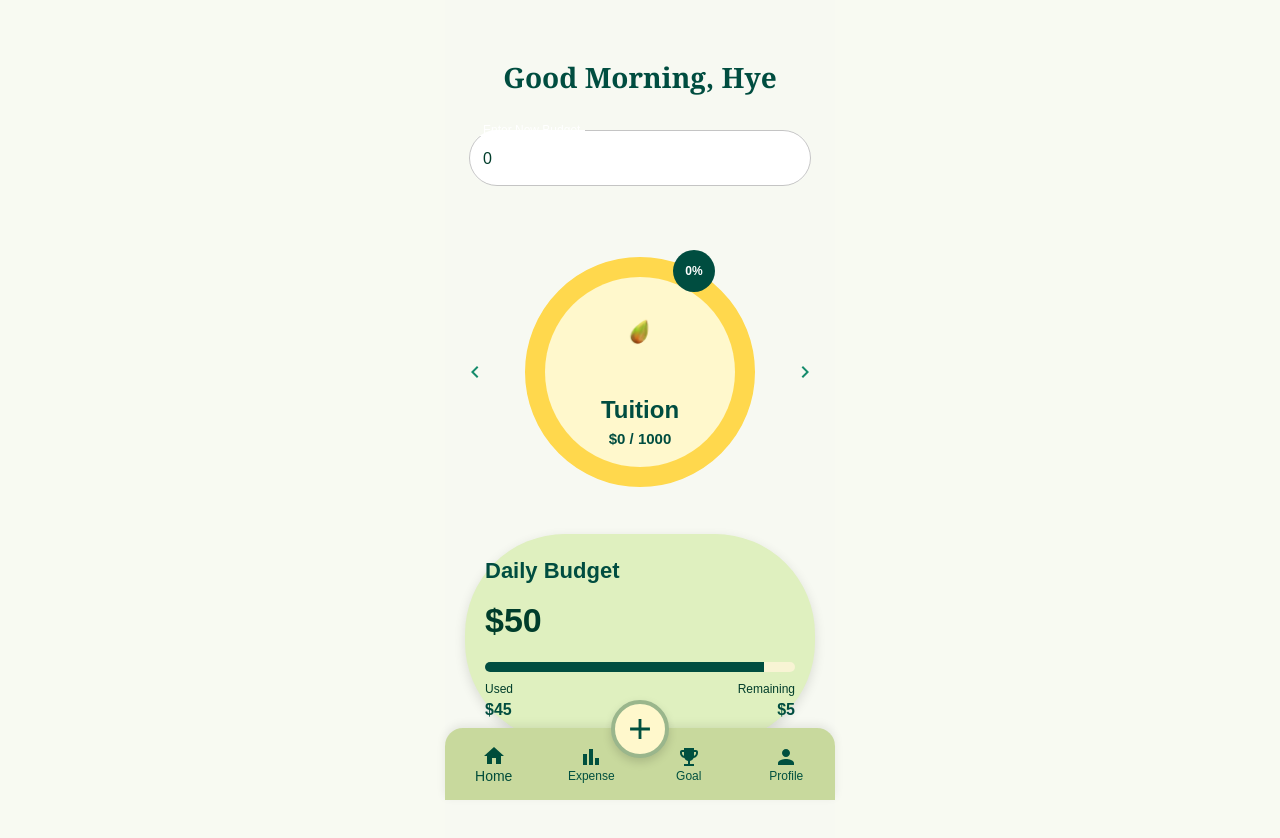
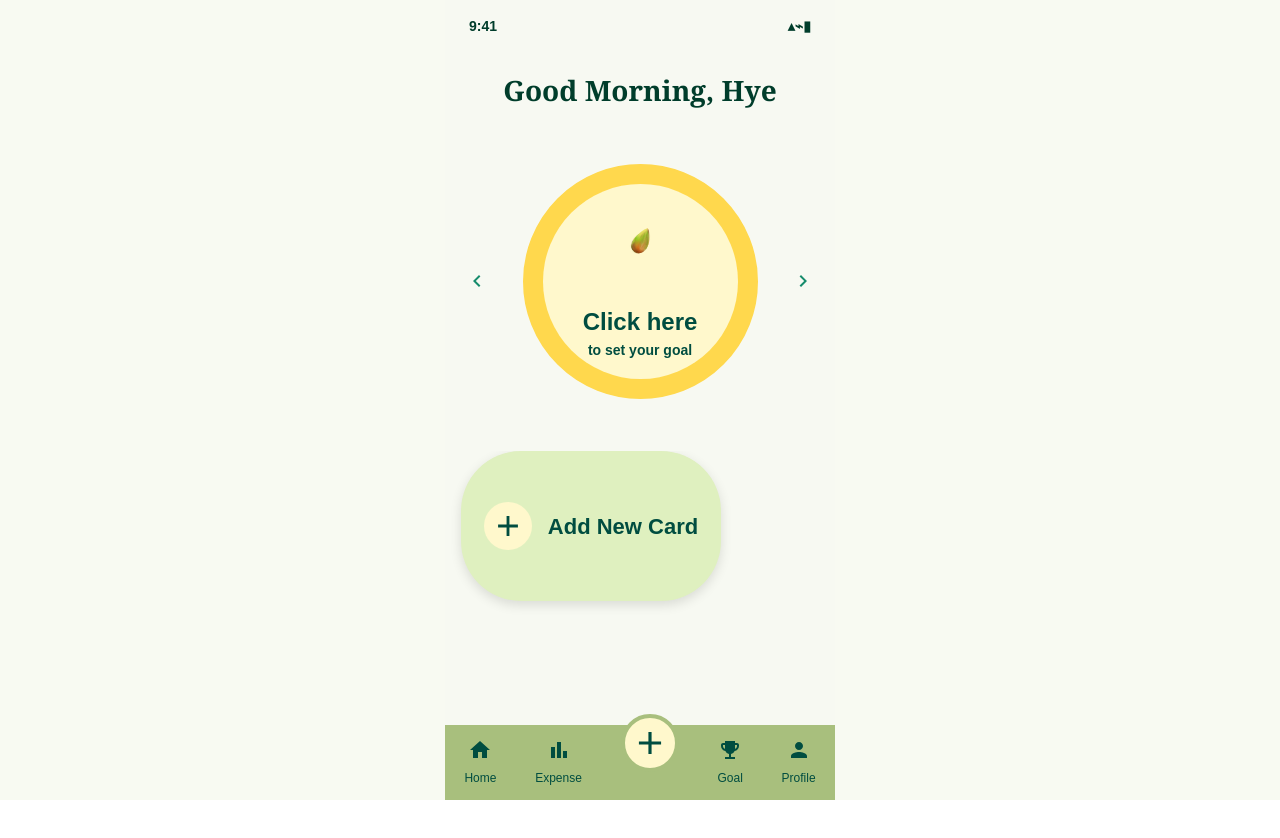
Before and after one commit to G4-Expense-Tracker/4G-Expense-Tracker, a React (Vite) app in the folder canopy-FRONTEND/: page /dashboard in a window 1280 px wide. After the commit the page ends 800 px from the top, so only its background shows below. Built offline with nearby package versions, Linux system fonts and the light colour scheme.

Commit message:
Fixing the dashboard component dashboard dots task budget

```diff
--- a/canopy-FRONTEND/src/components/pages/dashboard/DashboardPage.jsx
+++ b/canopy-FRONTEND/src/components/pages/dashboard/DashboardPage.jsx
@@ -1,90 +1,130 @@
+// Import useState for changing pages/slides
 import { useState } from "react";
 
+// Import navigation between pages
+import { useNavigate } from "react-router-dom";
+
+// Import Material UI components
 import {
   Box,
   Typography,
   CircularProgress,
-  TextField,
   IconButton,
   LinearProgress,
+  Button,
 } from "@mui/material";
 
+// Import icons
+import HomeIcon from "@mui/icons-material/Home";
+import BarChartIcon from "@mui/icons-material/BarChart";
+import EmojiEventsIcon from "@mui/icons-material/EmojiEvents";
+import PersonIcon from "@mui/icons-material/Person";
+import AddIcon from "@mui/icons-material/Add";
 import ChevronLeftIcon from "@mui/icons-material/ChevronLeft";
 import ChevronRightIcon from "@mui/icons-material/ChevronRight";
+import LocalCafeIcon from "@mui/icons-material/LocalCafe";
 
-import FooterNav from "../../Footer/FooterNav";
-
+// Import plant images
 import seed1 from "../dashboard/plants/seed1.png";
 import phase1 from "../dashboard/plants/phase1.png";
 import phase2 from "../dashboard/plants/phase2.png";
 import phase3 from "../dashboard/plants/phase3.png";
 import phase4 from "../dashboard/plants/phase4.png";
 
+// Main dashboard component
 export default function DashboardPage() {
-  const [goals, setGoals] = useState([
+
+  // This allows page navigation
+  const navigate = useNavigate();
+
+  // Array for all dashboard goal cards
+  const goals = [
+
+    // First empty goal
     {
-      title: "Tuition",
-      savedAmount: 0,
-      targetAmount: 1000,
+      title: "Click here",
+      subtitle: "to set your goal",
+      savedAmount: null,
+      targetAmount: null,
     },
+
+    // Second goal
     {
       title: "Nike Shoe",
       savedAmount: 50,
       targetAmount: 130,
     },
+
+    // Third goal
     {
       title: "Airpods",
       savedAmount: 150,
       targetAmount: 250,
     },
+
+    // Fourth goal
     {
       title: "Korea",
       savedAmount: 1500,
       targetAmount: 1800,
     },
-  ]);
+  ];
 
+  // Keeps track of current card index
   const [currentIndex, setCurrentIndex] = useState(0);
 
+  // Current selected card
   const current = goals[currentIndex];
 
+  // Automatically calculate progress percentage
   const progress =
-    current.targetAmount > 0
-      ? Math.min((current.savedAmount / current.targetAmount) * 100, 100)
+    current.targetAmount && current.savedAmount !== null
+      ? Math.min(
+          (current.savedAmount / current.targetAmount) * 100,
+          100
+        )
       : 0;
 
+  // Change plant image depending on progress
   function getPlantImage() {
+
+    // Show seed image
     if (progress === 0) return seed1;
+
+    // Show first growth image
     if (progress < 40) return phase1;
+
+    // Show second growth image
     if (progress < 60) return phase2;
+
+    // Show third growth image
     if (progress < 85) return phase3;
+
+    // Show final tree image
     return phase4;
   }
 
-  function handleBudgetChange(event) {
-    const newAmount = Number(event.target.value);
-
-    setGoals((prevGoals) =>
-      prevGoals.map((goal, index) =>
-        index === currentIndex
-          ? {
-              ...goal,
-              savedAmount: newAmount,
-            }
-          : goal
-      )
+  // Go to next goal card
+  function nextGoal() {
+    setCurrentIndex(
+      (prev) => (prev + 1) % goals.length
     );
   }
 
-  function nextGoal() {
-    setCurrentIndex((prev) => (prev + 1) % goals.length);
+  // Go to previous goal card
+  function previousGoal() {
+    setCurrentIndex(
+      (prev) =>
+        prev === 0
+          ? goals.length - 1
+          : prev - 1
+    );
   }
 
-  function previousGoal() {
-    setCurrentIndex((prev) => (prev === 0 ? goals.length - 1 : prev - 1));
-  }
+  // Main page UI
+  return (
 
-  return (
+    // Whole page container
     <Box
       sx={{
         width: "100%",
@@ -97,36 +137,52 @@ export default function DashboardPage() {
         pb: 12,
       }}
     >
+
+      {/* Top status bar */}
+      <Box
+        sx={{
+          display: "flex",
+          justifyContent: "space-between",
+          px: 3,
+          pt: 2,
+        }}
+      >
+
+        {/* Time */}
+        <Typography
+          sx={{
+            fontSize: 14,
+            fontWeight: 700,
+          }}
+        >
+          9:41
+        </Typography>
+
+        {/* Fake signal icons */}
+        <Typography
+          sx={{
+            fontSize: 14,
+            fontWeight: 700,
+          }}
+        >
+          ▴⌁▮
+        </Typography>
+      </Box>
+
+      {/* Greeting text */}
       <Typography
         sx={{
           textAlign: "center",
-          pt: 7,
+          mt: 4,
           fontSize: 28,
           fontWeight: 700,
-          color: "#004D40",
           fontFamily: "Georgia, serif",
         }}
       >
         Good Morning, Hye
       </Typography>
 
-      <Box sx={{ px: 3, mt: 4 }}>
-        <TextField
-          fullWidth
-          type="number"
-          label="Enter New Budget"
-          value={current.savedAmount}
-          onChange={handleBudgetChange}
-          sx={{
-            bgcolor: "white",
-            borderRadius: 3,
-            "& .MuiOutlinedInput-root": {
-              borderRadius: 3,
-            },
-          }}
-        />
-      </Box>
-
+      {/* Circle progress section */}
       <Box
         sx={{
           mt: 5,
@@ -136,17 +192,20 @@ export default function DashboardPage() {
           alignItems: "center",
         }}
       >
+
+        {/* Left arrow button */}
         <IconButton
           onClick={previousGoal}
           sx={{
             position: "absolute",
-            left: 10,
+            left: 12,
             color: "#168C6C",
           }}
         >
           <ChevronLeftIcon />
         </IconButton>
 
+        {/* Circle wrapper */}
         <Box
           sx={{
             position: "relative",
@@ -157,10 +216,12 @@ export default function DashboardPage() {
             alignItems: "center",
           }}
         >
+
+          {/* Yellow background circle */}
           <CircularProgress
             variant="determinate"
             value={100}
-            size={230}
+            size={235}
             thickness={4.5}
             sx={{
               color: "#FFD84D",
@@ -168,10 +229,11 @@ export default function DashboardPage() {
             }}
           />
 
+          {/* Green automatic progress */}
           <CircularProgress
             variant="determinate"
             value={progress}
-            size={230}
+            size={235}
             thickness={4.5}
             sx={{
               color: "#004D40",
@@ -180,11 +242,15 @@ export default function DashboardPage() {
             }}
           />
 
+          {/* Show percent only if goal exists */}
+          {current.targetAmount && (
+
+            // Percent bubble
             <Box
               sx={{
                 position: "absolute",
-              top: 8,
-              right: 55,
+                top: 10,
+                right: 50,
                 width: 42,
                 height: 42,
                 borderRadius: "50%",
@@ -198,13 +264,16 @@ export default function DashboardPage() {
                 zIndex: 2,
               }}
             >
+              {/* Rounded percent */}
               {Math.round(progress)}%
             </Box>
+          )}
 
+          {/* Inside circle */}
           <Box
             sx={{
-              width: 190,
-              height: 190,
+              width: 195,
+              height: 195,
               borderRadius: "50%",
               bgcolor: "#FFF8CC",
               display: "flex",
@@ -215,24 +284,51 @@ export default function DashboardPage() {
               zIndex: 1,
             }}
           >
+
+            {/* Plant image */}
             <Box
               component="img"
               src={getPlantImage()}
               alt="plant"
               sx={{
-                width: 90,
-                height: 90,
+
+                // Plant size
+                width: 95,
+                height: 95,
+
+                // Keep image ratio
                 objectFit: "contain",
-                animation: "swing 2.5s ease-in-out infinite",
-                transformOrigin: "bottom center",
+
+                // Swing animation
+                animation:
+                  "swing 2.5s ease-in-out infinite",
+
+                // Rotate from bottom
+                transformOrigin:
+                  "bottom center",
+
+                // Animation keyframes
                 "@keyframes swing": {
-                  "0%": { transform: "rotate(-4deg)" },
-                  "50%": { transform: "rotate(4deg)" },
-                  "100%": { transform: "rotate(-4deg)" },
+
+                  // Left swing
+                  "0%": {
+                    transform: "rotate(-4deg)",
+                  },
+
+                  // Right swing
+                  "50%": {
+                    transform: "rotate(4deg)",
+                  },
+
+                  // Back left
+                  "100%": {
+                    transform: "rotate(-4deg)",
+                  },
                 },
               }}
             />
 
+            {/* Goal title */}
             <Typography
               sx={{
                 mt: 1,
@@ -244,23 +340,27 @@ export default function DashboardPage() {
               {current.title}
             </Typography>
 
+            {/* Goal amount text */}
             <Typography
               sx={{
-                fontSize: 15,
+                fontSize: 14,
                 fontWeight: 700,
                 color: "#004D40",
               }}
             >
-              ${current.savedAmount} / {current.targetAmount}
+              {current.targetAmount
+                ? `$${current.savedAmount} / ${current.targetAmount}`
+                : current.subtitle}
             </Typography>
           </Box>
         </Box>
 
+        {/* Right arrow */}
         <IconButton
           onClick={nextGoal}
           sx={{
             position: "absolute",
-            right: 10,
+            right: 12,
             color: "#168C6C",
           }}
         >
@@ -268,56 +368,180 @@ export default function DashboardPage() {
         </IconButton>
       </Box>
 
+      {/* Cards row */}
       <Box
         sx={{
-          mx: 2.5,
-          mt: 4,
-          p: 2.5,
-          borderRadius: 5,
-          bgcolor: "#DFF0BF",
-          boxShadow: "0px 4px 12px rgba(0,0,0,0.12)",
+          mt: 5,
+          display: "flex",
+          gap: 2,
+          overflowX: "auto",
+          px: 2,
+          pb: 2,
+
+          // Hide scrollbar
+          "&::-webkit-scrollbar": {
+            display: "none",
+          },
         }}
       >
-        <Typography sx={{ color: "#004D40", fontWeight: 700, fontSize: 22 }}>
-          Daily Budget
+
+        {/* Add new card */}
+        <Box
+          sx={{
+            minWidth: 260,
+            height: 150,
+            borderRadius: 3,
+            bgcolor: "#DFF0BF",
+            boxShadow:
+              "0px 4px 12px rgba(0,0,0,0.12)",
+            display: "flex",
+            alignItems: "center",
+            justifyContent: "center",
+            gap: 2,
+          }}
+        >
+
+          {/* Add button */}
+          <Button
+            onClick={() => navigate("/goal")}
+            sx={{
+              width: 48,
+              height: 48,
+              minWidth: 48,
+              borderRadius: "50%",
+              bgcolor: "#FFF8CC",
+              color: "#004D40",
+            }}
+          >
+            <AddIcon sx={{ fontSize: 34 }} />
+          </Button>
+
+          {/* Card text */}
+          <Typography
+            sx={{
+              fontSize: 22,
+              fontWeight: 700,
+              color: "#004D40",
+            }}
+          >
+            Add New Card
           </Typography>
+        </Box>
+      </Box>
 
-        <Typography sx={{ fontWeight: 800, fontSize: 34, mt: 1 }}>
-          $50
-        </Typography>
+      {/* Bottom navigation */}
+      <Box
+        sx={{
+          width: "100%",
+          maxWidth: 390,
+          height: 75,
+          bgcolor: "#A8BF7D",
+          position: "fixed",
+          bottom: 0,
+          left: "50%",
+          transform: "translateX(-50%)",
+          display: "flex",
+          justifyContent: "space-around",
+          alignItems: "center",
+          zIndex: 10,
+        }}
+      >
 
-        <LinearProgress
-          variant="determinate"
-          value={90}
+        {/* Home button */}
+        <Box
+          onClick={() => navigate("/main")}
+          sx={{ textAlign: "center" }}
+        >
+          <HomeIcon sx={{ color: "#004D40" }} />
+
+          <Typography
             sx={{
-            mt: 2,
-            height: 10,
-            borderRadius: 10,
-            bgcolor: "#F8F4D4",
-            "& .MuiLinearProgress-bar": {
-              bgcolor: "#004D40",
-            },
+              fontSize: 12,
+              color: "#004D40",
             }}
-        />
-
-        <Box sx={{ display: "flex", justifyContent: "space-between", mt: 1 }}>
-          <Box>
-            <Typography sx={{ fontSize: 12 }}>Used</Typography>
-            <Typography sx={{ fontWeight: 700, color: "#004D40" }}>
-              $45
+          >
+            Home
           </Typography>
         </Box>
 
-          <Box sx={{ textAlign: "right" }}>
-            <Typography sx={{ fontSize: 12 }}>Remaining</Typography>
-            <Typography sx={{ fontWeight: 700, color: "#004D40" }}>
-              $5
+        {/* Expense button */}
+        <Box
+          onClick={() => navigate("/expense")}
+          sx={{ textAlign: "center" }}
+        >
+          <BarChartIcon sx={{ color: "#004D40" }} />
+
+          <Typography
+            sx={{
+              fontSize: 12,
+              color: "#004D40",
+            }}
+          >
+            Expense
+          </Typography>
+        </Box>
+
+        {/* Middle add button */}
+        <Box
+          onClick={() => navigate("/goal")}
+          sx={{
+            width: 58,
+            height: 58,
+            borderRadius: "50%",
+            bgcolor: "#FFF8CC",
+            border: "4px solid #A8BF7D",
+            display: "flex",
+            justifyContent: "center",
+            alignItems: "center",
+            mt: -5,
+          }}
+        >
+          <AddIcon
+            sx={{
+              fontSize: 38,
+              color: "#004D40",
+            }}
+          />
+        </Box>
+
+        {/* Goal button */}
+        <Box
+          onClick={() => navigate("/goal")}
+          sx={{ textAlign: "center" }}
+        >
+          <EmojiEventsIcon
+            sx={{ color: "#004D40" }}
+          />
+
+          <Typography
+            sx={{
+              fontSize: 12,
+              color: "#004D40",
+            }}
+          >
+            Goal
+          </Typography>
+        </Box>
+
+        {/* Profile button */}
+        <Box
+          onClick={() => navigate("/profile")}
+          sx={{ textAlign: "center" }}
+        >
+          <PersonIcon
+            sx={{ color: "#004D40" }}
+          />
+
+          <Typography
+            sx={{
+              fontSize: 12,
+              color: "#004D40",
+            }}
+          >
+            Profile
           </Typography>
         </Box>
       </Box>
     </Box>
-
-      <FooterNav />
-    </Box>
   );
 }
```
Lines whose indentation alone changed are shown as unchanged.
